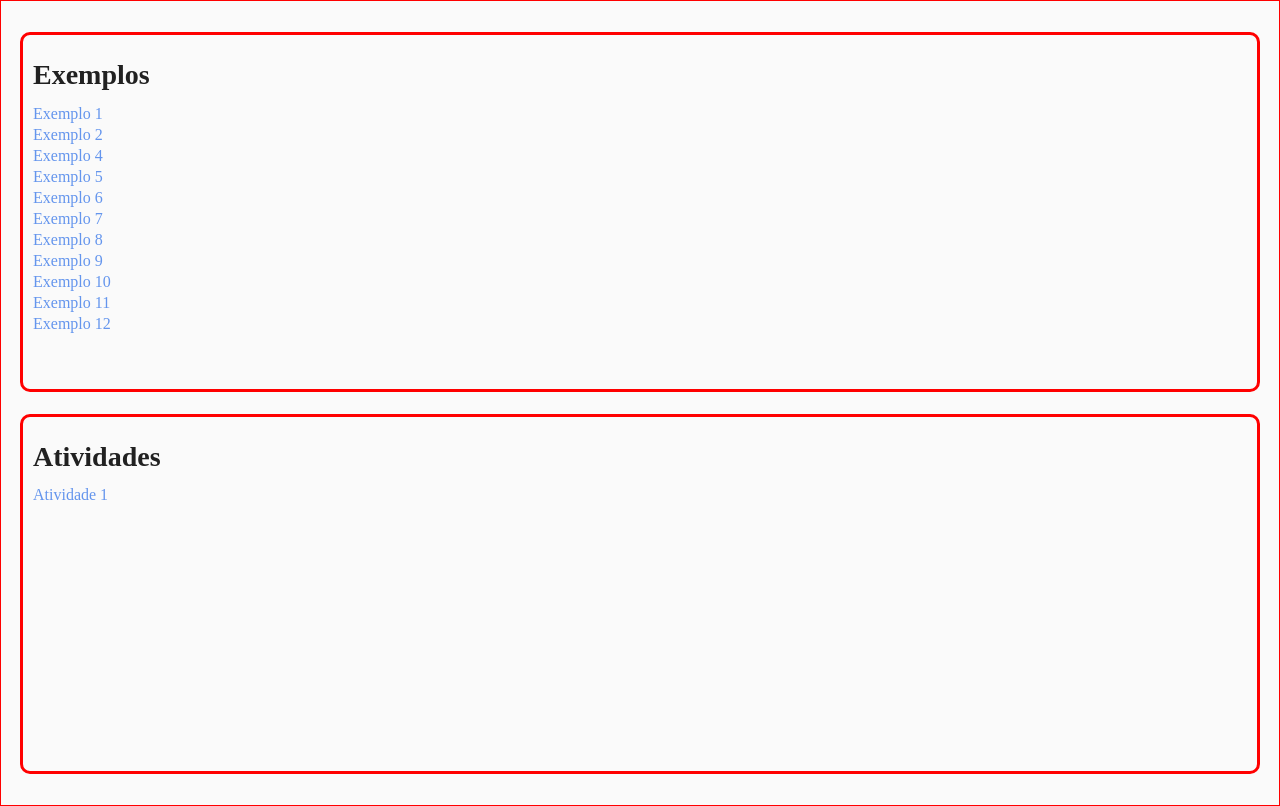
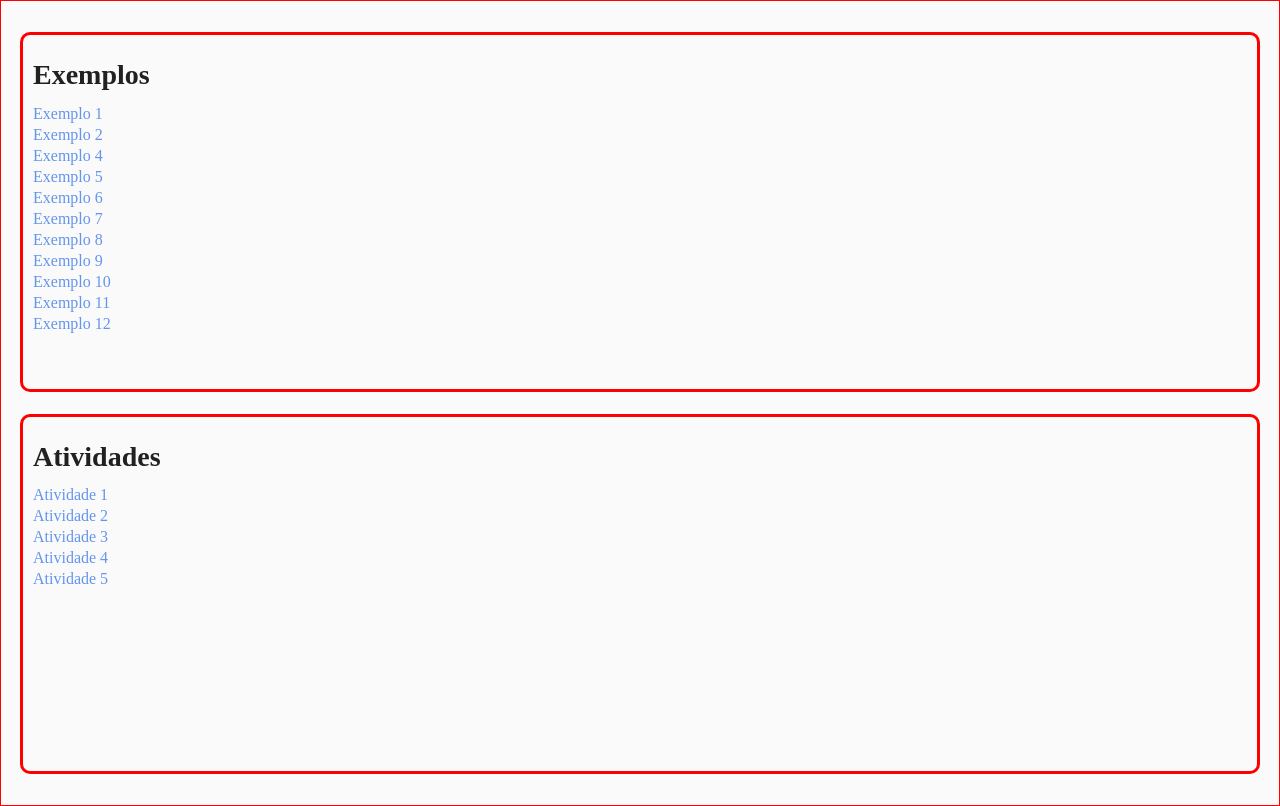
Before and after one commit to joaoromeira-etec/vitejs-introducao, a React (Vite) app: page / in a window 1280 px wide. Built offline with nearby package versions, Linux system fonts and the light colour scheme.

Commit message:
inserção de atividades.

```diff
--- a/package.json
+++ b/package.json
@@ -10,6 +10,8 @@
     "preview": "vite preview"
   },
   "dependencies": {
+    "lucide": "^1.3.0",
+    "lucide-react": "^1.7.0",
     "react": "^19.2.0",
     "react-dom": "^19.2.0",
     "react-router-dom": "^7.13.1"
--- a/src/App.jsx
+++ b/src/App.jsx
@@ -15,6 +15,10 @@ import Exemplo11 from './pages/exemplos/ex-11';
 import Exemplo12 from './pages/exemplos/ex-12';;
 
 import Atividade01 from './pages/atividades/atv-01';
+import Atividade02 from './pages/atividades/atv-02';
+import Atividade03 from './pages/atividades/atv-03';
+import Atividade04 from './pages/atividades/atv-04';
+import Atividade05 from './pages/atividades/atv-05';
 
 
 function App() {
@@ -35,7 +39,12 @@ function App() {
         <Route path='/exemplo/10' element={<Exemplo10/>}/>
         <Route path='/exemplo/11' element={<Exemplo11/>}/>
         <Route path='/exemplo/12' element={<Exemplo12/>}/>
+
         <Route path='/atividades/1' element={<Atividade01/>}/>
+        <Route path='/atividades/2' element={<Atividade02/>}/>
+        <Route path='/atividades/3' element={<Atividade03/>}/>
+        <Route path='/atividades/4' element={<Atividade04/>}/>
+        <Route path='/atividades/5' element={<Atividade05/>}/>
       </Routes>
 
   )
--- a/src/pages/home/index.jsx
+++ b/src/pages/home/index.jsx
@@ -23,6 +23,10 @@ function Home() {
       <div className={styles.containerLista}>
         <h1>Atividades</h1>
         <Link to="/atividades/1">Atividade 1</Link>
+        <Link to="/atividades/2">Atividade 2</Link>
+        <Link to="/atividades/3">Atividade 3</Link>
+        <Link to="/atividades/4">Atividade 4</Link>
+        <Link to="/atividades/5">Atividade 5</Link>
       </div>
     </div>
   )
```
Also changed, not shown: 1 other file (tests, documents, lock files or other folders).
